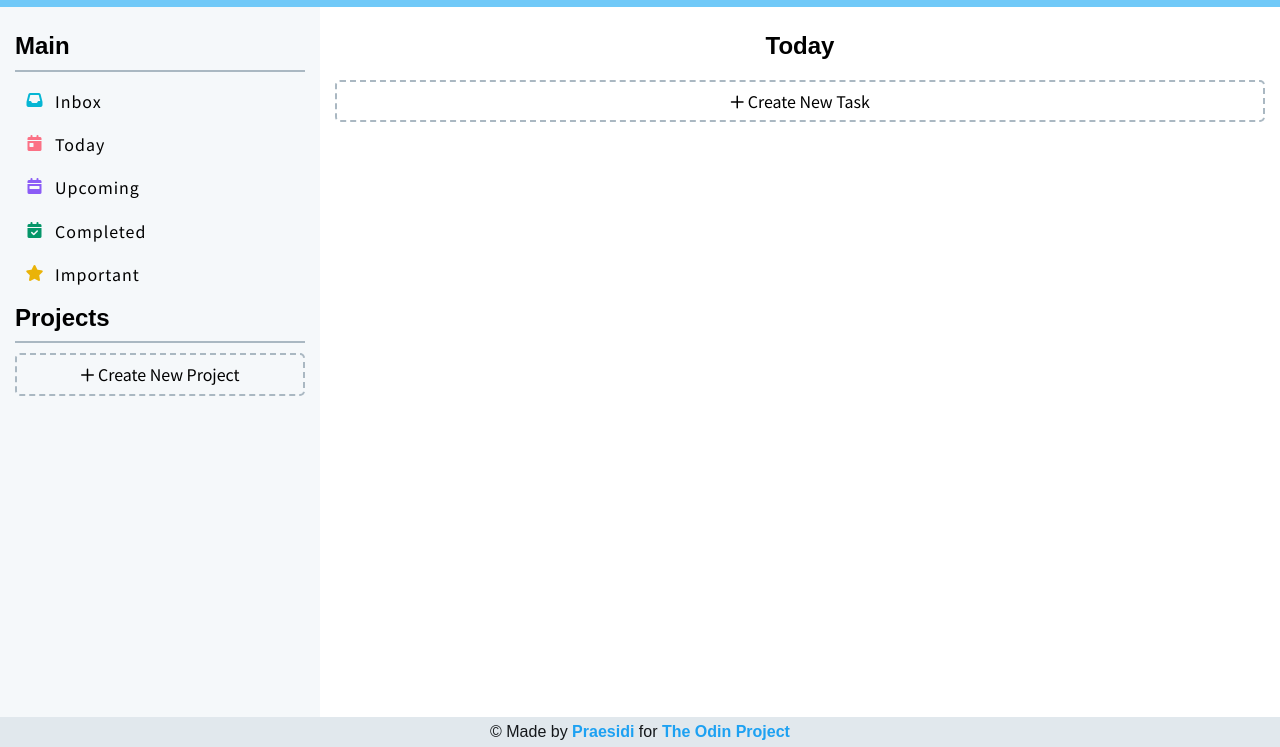
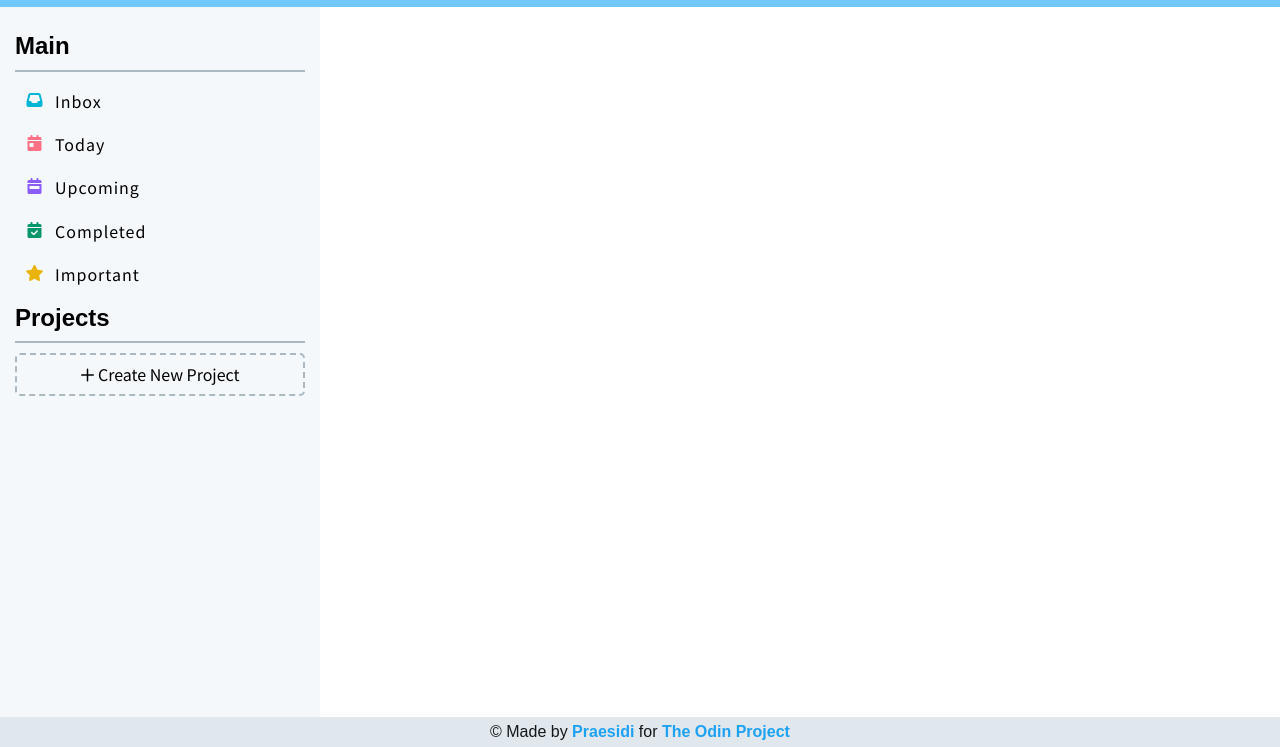
Before and after one commit to Praesidi/todo-list, a website built with webpack: page public/index.html in a window 1280 px wide. Shown: the part 53-800 px from the top of the page. Built offline with nearby package versions, Linux system fonts and the light colour scheme; a web font is replaced by a local one.

Commit message:
Delete hard coded add task button

```diff
--- a/public/index.html
+++ b/public/index.html
@@ -66,14 +66,9 @@
       </div>
       <!-- Main Container -->
       <div class="main-container">
-        <h2 id="page-title">Today</h2>
+        <h2 id="page-title"></h2>
         <!-- Add New Task Button -->
-        <div class="add-task-btn-container" id="add-task-btn-container">
-          <button id="add-task-btn">
-            <i class="fa-regular fa-plus"></i>
-            Create New Task
-          </button>
-        </div>
+        <div class="add-task-btn-container" id="add-task-btn-container"></div>
         <!-- Tasks' Container -->
         <div class="task-container" id="task-container"></div>
       </div>
```
